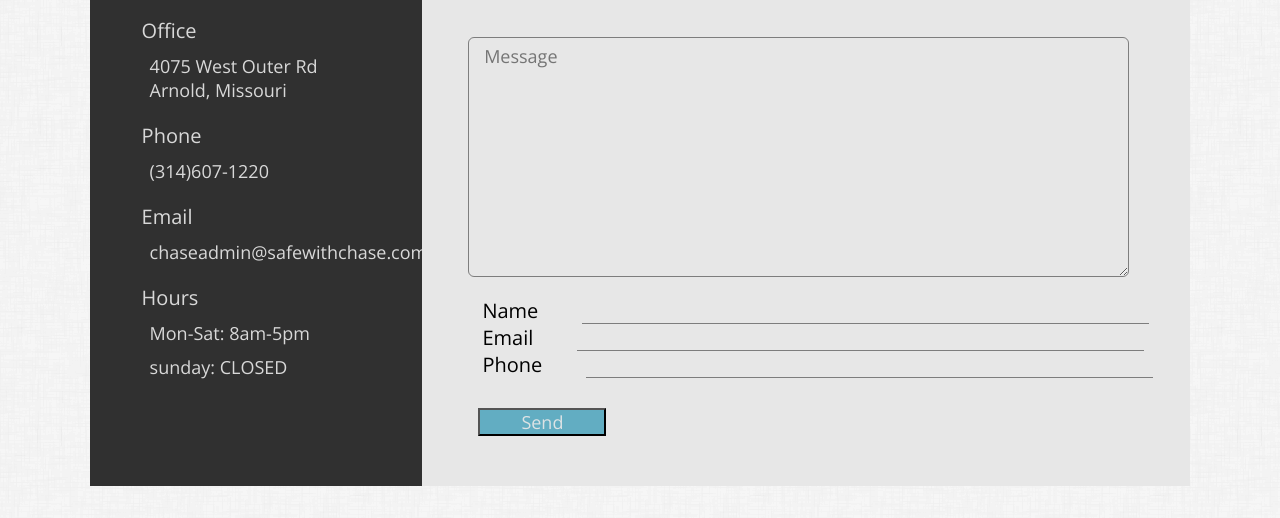
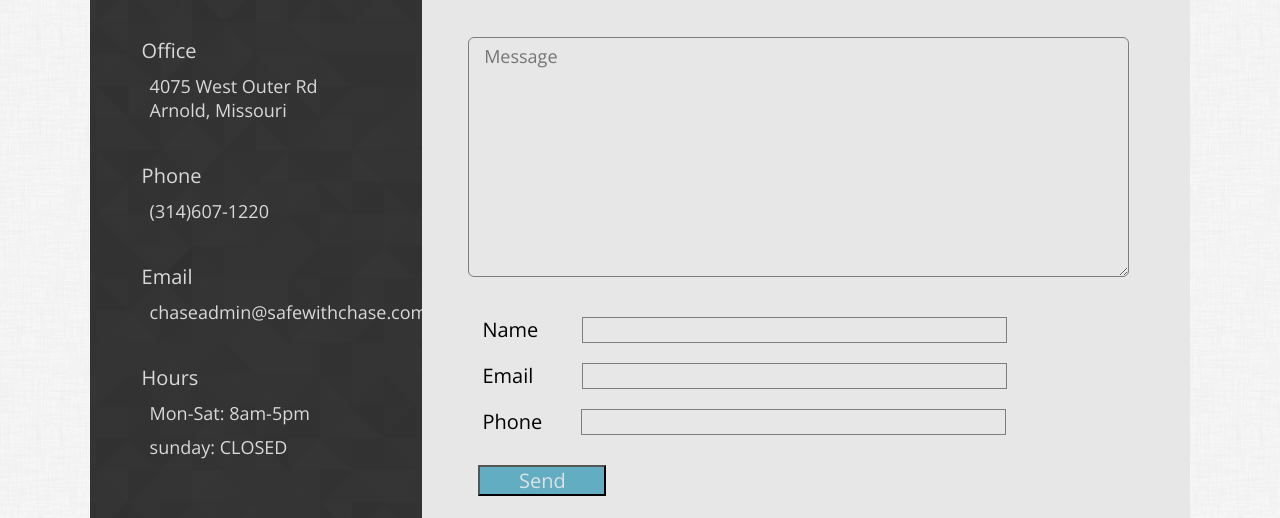
Before and after one commit to westbrookf/Chase-Security, a plain HTML site: page contact.html in a window 1280 px wide. Shown: the part 434-952 px from the top of the page. Drawn offline with nearby package versions, Linux system fonts and the light colour scheme; some packages are replaced by stand-ins of ours.

Commit message:
Initial Commit

```diff
--- a/contact.html
+++ b/contact.html
@@ -92,19 +92,33 @@
         data-netlify="true"
       >
         <h3>send us a message</h3>
-        <textarea placeholder=" Message" id="messageInput" name="message"></textarea>
+        <textarea
+          placeholder=" Message"
+          id="messageInput"
+          name="message"
+        ></textarea>
         <div class="formRow">
           <div>
             <label for="Name">Name</label>
-            <input type="text" name="Name" class="name Input" required />
+            <input type="text" name="Name" class="nameinput Input" required />
           </div>
           <div>
             <label for="Email">Email</label>
-            <input type="email" name="Email" class="email Input" required />
+            <input
+              type="email"
+              name="Email"
+              class="emailinput Input"
+              required
+            />
           </div>
           <div>
             <label for="Phone">Phone</label>
-            <input type="number" name="Phone" class="phone Input" required />
+            <input
+              type="number"
+              name="Phone"
+              class="phoneinput Input"
+              required
+            />
           </div>
         </div>
         <input type="submit" name="Send Message" value="Send" id="submit" />
--- a/scss/0-layout/_contact.scss
+++ b/scss/0-layout/_contact.scss
@@ -2,9 +2,9 @@
   @include Display(row, center, unset);
   margin-top: 40px;
   .Banner {
-    height: 70vh;
+    @include Background(url(../imgs/texture.png));
+    height: 80vh;
     width: 26vw;
-    background-color: $bgColor;
     position: relative;
     //Responsive
     @include lgMobile {
@@ -19,7 +19,7 @@
       text-transform: capitalize;
     }
     .contactBanner {
-      padding-top: 20px;
+      padding-top: 40px;
       padding-left: 30px;
       //Responsive
       @include Tablet {
@@ -113,17 +113,24 @@
     }
     .Input {
       // display: block;
-      width: 80%;
+      width: 60%;
       font-size: 18px;
       background-color: transparent;
       border: none;
-      border-bottom: 1px solid #30303092 !important;
+      border: 1px solid #30303092 !important;
       margin-left: 40px;
+      margin-top: 20px;
       //Responsive
       @include Mobile {
         margin-left: 0px;
         width: 30%;
       }
+    }
+    .emailinput {
+      margin-left: 45px;
+    }
+    .phoneinput {
+      margin-left: 35px;
     }
   }
   #submit {
@@ -133,7 +140,7 @@
     margin-top: 30px;
     margin-bottom: 40px;
     margin-left: 56px;
-    font-size: 18px;
+    font-size: 20px;
     text-transform: capitalize;
     cursor: pointer;
     //Responsive
```
Also changed, not shown: index.html (+2 -0 lines), css/app.css, 1 other file.
